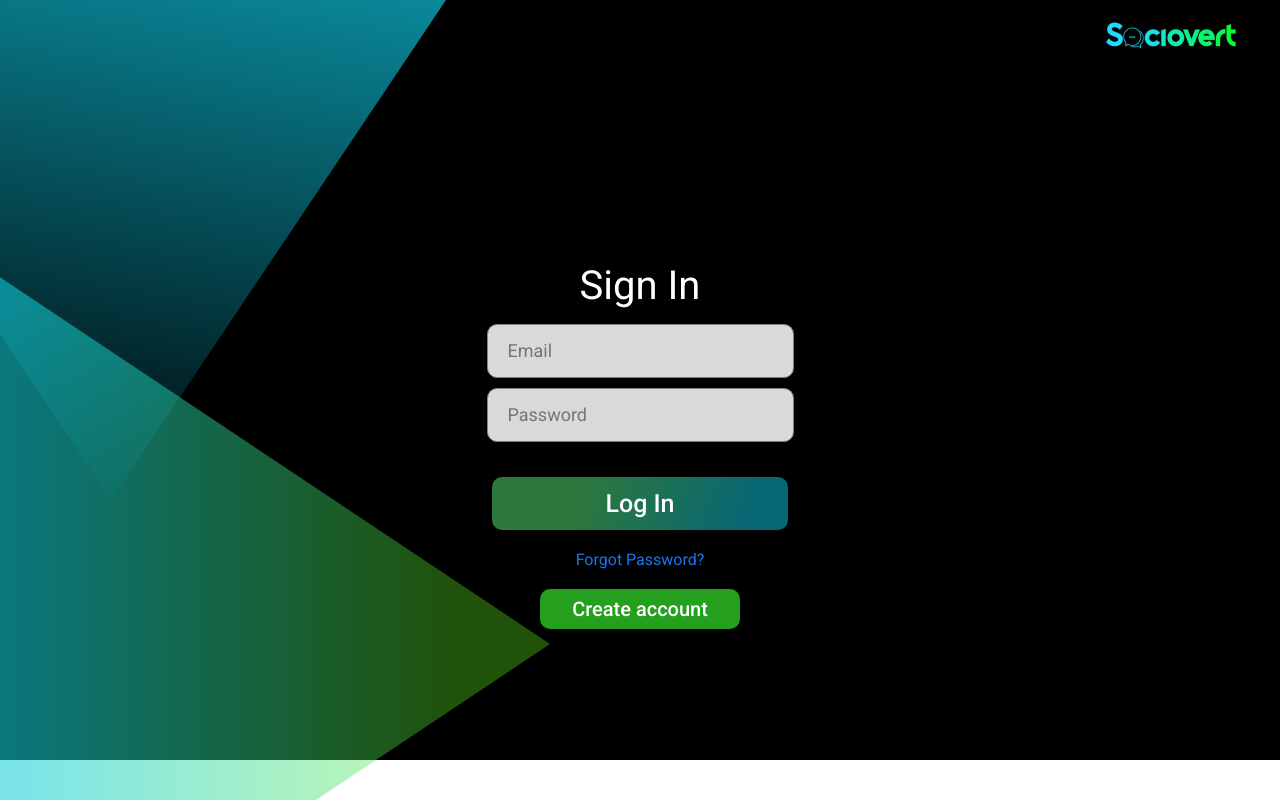
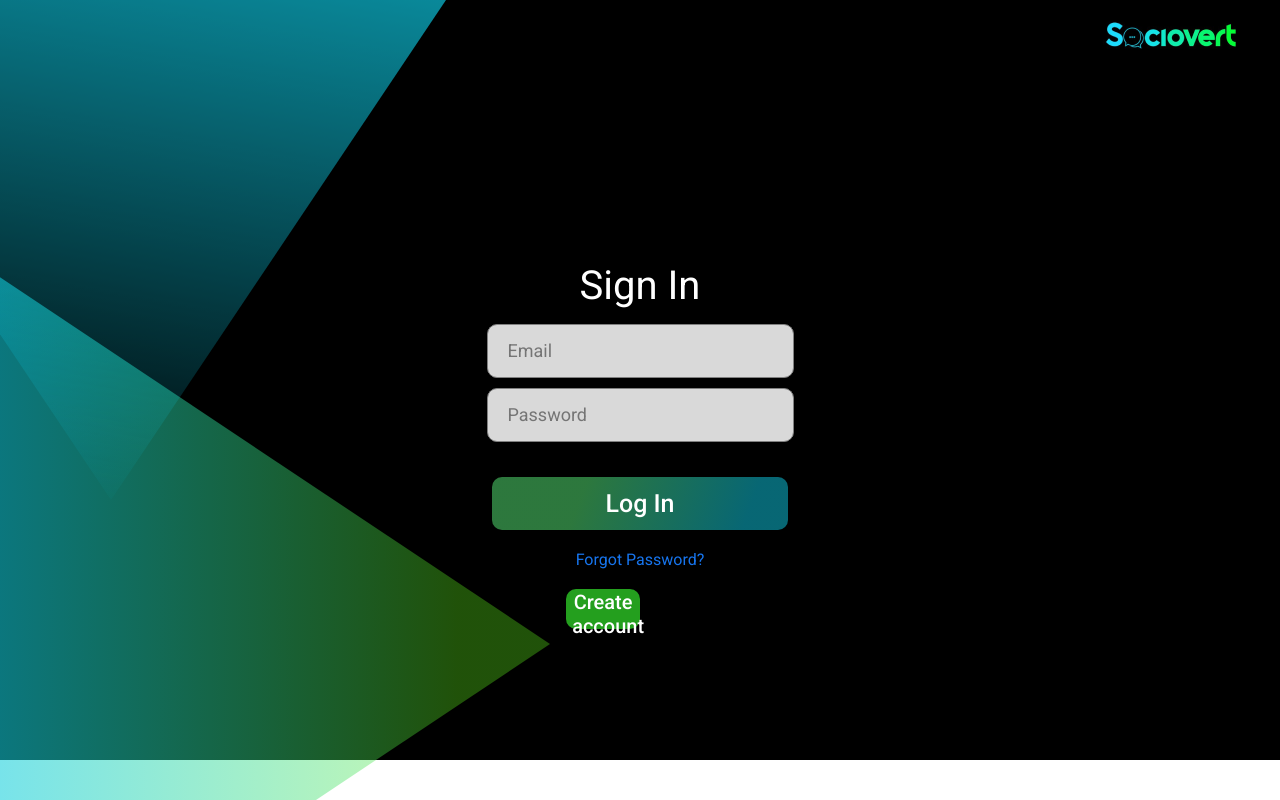
Before and after one commit to udayini03/Project_SocioVert, a React (Create React App) app in the folder FrontEnd/: page /login in a window 1280 px wide. Built offline with nearby package versions, Linux system fonts and the light colour scheme.

Commit message:
connect routes on login and register page

```diff
--- a/FrontEnd/src/pages/login/login.jsx
+++ b/FrontEnd/src/pages/login/login.jsx
@@ -3,6 +3,7 @@
 import { loginCall } from "../../apiCalls";
 import { AuthContext } from "../../context/AuthContext";
 import logo from './logo.png';
+import { Link } from "react-router-dom";
 
 export default function Login() {
   const email = useRef();
@@ -36,7 +37,9 @@
             <input placeholder="Password" type="password" required minLength={6} className="loginInput" ref={password} />
             <button className="LoginBtn" type="submit" disabled={isFetching}>{isFetching ? "Loading" : "Log In"} </button>
             <span className="forgotPass">Forgot Password?</span>
+            <Link to= {{pathname: '/register'}} className="link">
             <button className="createBtn">{isFetching ? "Loading" : "Create account"}</button>
+            </Link>
           </form>
         </div>
       </div>
--- a/FrontEnd/src/pages/register/register.jsx
+++ b/FrontEnd/src/pages/register/register.jsx
@@ -3,6 +3,7 @@
 import axios from "axios";
 import { useNavigate } from "react-router-dom";
 import logo from './logo.png';
+import { Link } from "react-router-dom";
 
 
 export default function Register() {
@@ -56,7 +57,9 @@
               <input placeholder="Password" requied ref={password} minLength={6} type="password" className="loginInput" />
               <input placeholder="Confirm Password" required ref={passwordAgain} minLength={6} type="password" className="loginInput" />
               <button className="loginButton" type="submit">Sign Up</button>
+              <Link to= {{pathname: '/login'}} className="link">
               <button className="loginRegisterButton">Already have a Account?</button>
+              </Link>
             </form>
           </div>
         </div>
```
